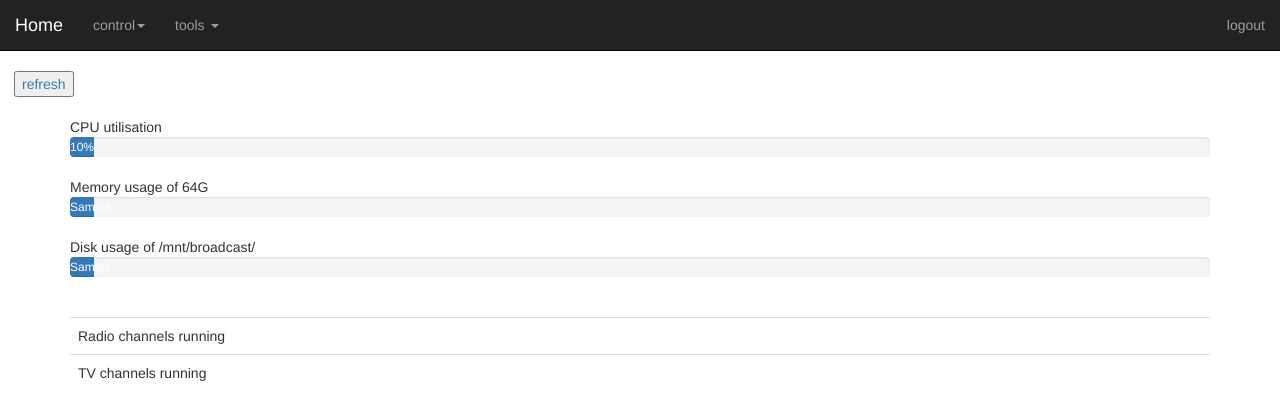
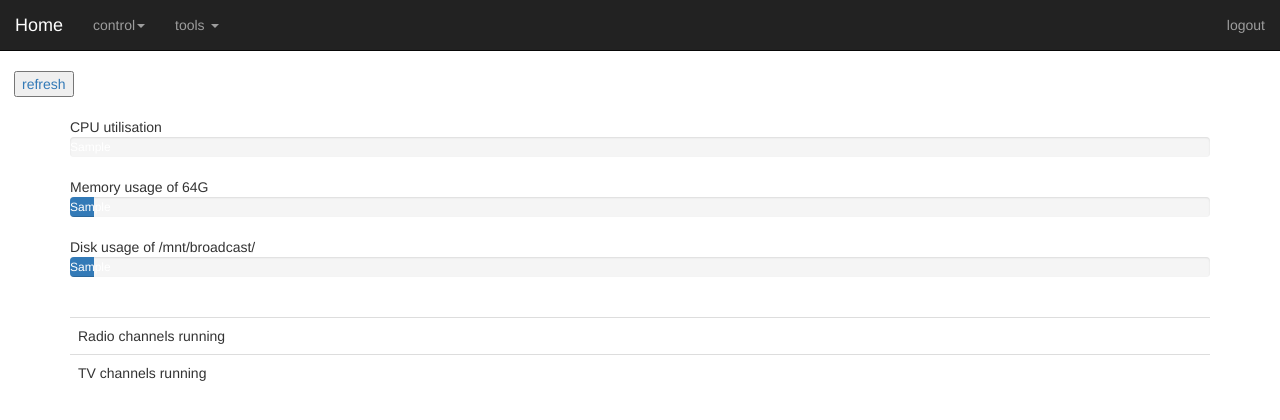
Before and after one commit to SirDukey/Novus_recording_system, a Flask app: template templates/info.html in a window 1280 px wide. Shown: the top 420 px of the page. Run offline with Flask 2, Linux system fonts and the light colour scheme; the template is opened without the code that fills it: most values are stand-ins (such as "Sample title", 1, 10 or a date in 2020); some libraries are stand-ins or nearby versions.

Commit message:
added cpu usage

```diff
--- a/app.py
+++ b/app.py
@@ -4,7 +4,7 @@ from process_control import kill_pid
 from radio_recorder import rad_record
 from television_recorder import tv_record
 import subprocess as sp
-from info import disk_usage, mem_usage
+from info import disk_usage, mem_usage, cpu_usage
 
 
 app = Flask(__name__)
@@ -268,12 +268,14 @@ def info():
 
     du = disk_usage()
     mem = mem_usage()
+    cpu = cpu_usage()
 
     return render_template('info.html', title='Novus recording system',
                            mp3_running=mp3_running,
                            tv_running=mp4_running,
                            du=du,
-                           mem=mem)
+                           mem=mem,
+                           cpu=cpu)
 
 
 @app.route('/control_radio',  methods=['GET', 'POST'])
--- a/templates/info.html
+++ b/templates/info.html
@@ -8,8 +8,8 @@
 <div class="container">
     CPU utilisation
     <div class="progress">
-        <div class="progress-bar" role="progressbar" aria-valuenow="0" aria-valuemin="0" aria-valuemax="100" style="min-width: 2em;">
-            10%
+        <div class="progress-bar" role="progressbar" aria-valuenow="0" aria-valuemin="0" aria-valuemax="100" style="min-width: {{ cpu }};">
+            {{ cpu }}
         </div>
     </div>
 
```
